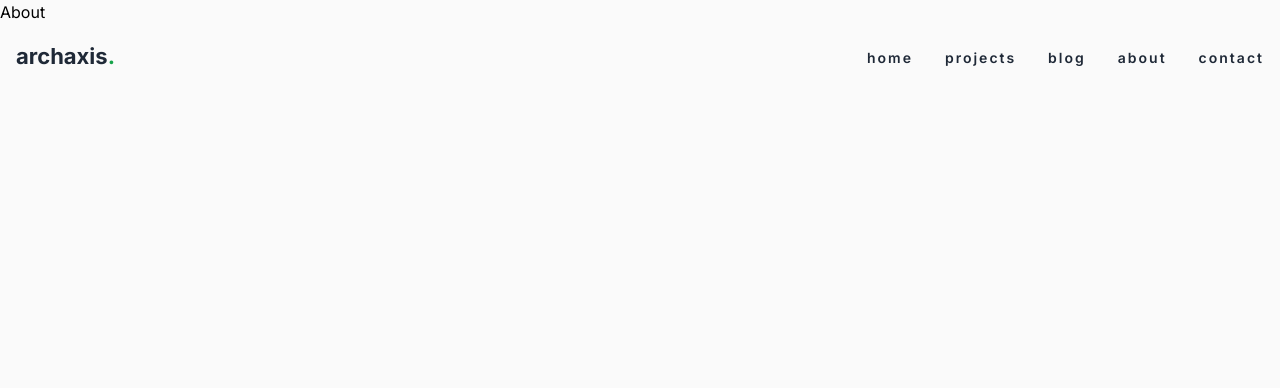
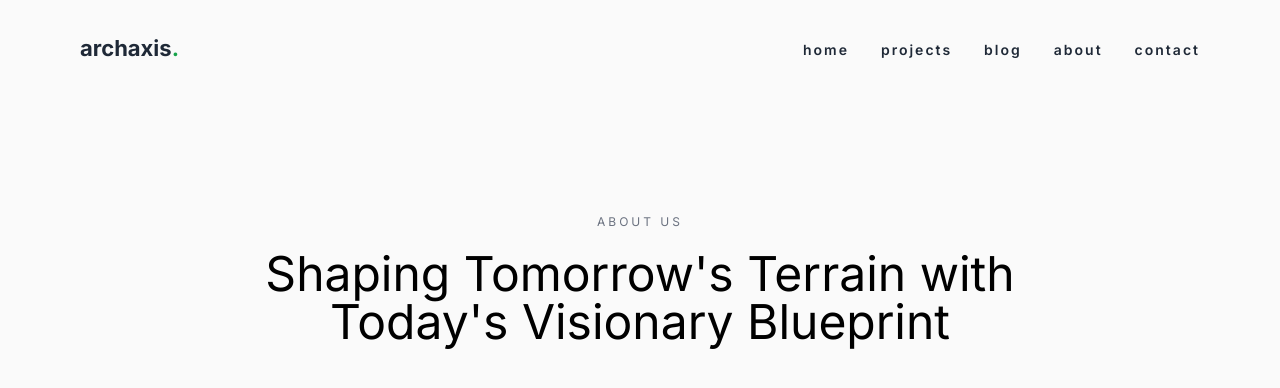
Before and after one commit to aliramazanov/archaxis, a Next.js app: page /about in a window 1280 px wide. Shown: the top 388 px of the page. Built offline with nearby package versions, Linux system fonts and the light colour scheme.

Commit message:
fix: ui errors on hero component

```diff
--- a/src/app/about/page.tsx
+++ b/src/app/about/page.tsx
@@ -1,13 +1,11 @@
-import Hero from "@/components/Hero";
+import Hero from "@/components/about/Hero";
 import React from "react";
 
 const page = () => {
   return (
-    <section>
-      <div className="">
-        <span className="">About</span>
-      </div>
-    </section>
+    <React.Fragment>
+      <Hero className="pt-52 pb-20" />
+    </React.Fragment>
   );
 };
 
--- a/src/app/page.tsx
+++ b/src/app/page.tsx
@@ -10,7 +10,7 @@ import React from "react";
 const Home: React.FC = () => {
   return (
     <React.Fragment>
-      <Hero className="pt-32 pb-0 lg:pb-10" />
+      <Hero className="pt-48 pb-0 lg:pb-10" />
       <About className="py-16 lg:py-32 overflow-hidden" />
       <Works className="py-16 lg:py-16 md:mb-16" />
       <Testimonials className="py-16 lg:py-20" />
--- a/src/components/Hero.tsx
+++ b/src/components/Hero.tsx
@@ -112,7 +112,7 @@ const Hero: React.FC<HeroProps> = ({ className }) => {
                 }}
                 viewport={{ once: true }}
                 style={{ y: imgScroll, marginTop: "4rem" }}
-                className="z-[1] relative bg-cover bg-center"
+                className="z-[1] max-w-[600px] relative bg-cover bg-center"
               >
                 <Image
                   src={require("/src/images/hero.jpg")}
--- a/src/components/Navigation.tsx
+++ b/src/components/Navigation.tsx
@@ -16,34 +16,10 @@ const navMenu: NavMenuItem[] = [
 
 const Navigation: React.FC = () => {
   const [open, setOpen] = useState<boolean>(false);
-  const pathname: string = usePathname();
-  const [windowDimensions, setWindowDimensions] = useState<{
-    height: number;
-    width: number;
-  }>({
-    height: typeof window !== "undefined" ? window.innerHeight : 0,
-    width: typeof window !== "undefined" ? window.innerWidth : 0,
-  });
-
-  useEffect(() => {
-    const handleResize = () => {
-      setWindowDimensions({
-        height: window.innerHeight,
-        width: window.innerWidth,
-      });
-    };
-
-    window.addEventListener("resize", handleResize);
-
-    return () => {
-      window.removeEventListener("resize", handleResize);
-    };
-  }, []);
-
   return (
     <React.Fragment>
       <header role="banner">
-        <div className="py-10 absolute w-full z-[3]">
+        <div className="py-8 px-16 absolute w-full z-[3]">
           <div className="container px-4 mx-auto flex items-center justify-between">
             <div>
               <Link href={"/"} className="text-[22px] text-gray-800 font-bold">
--- a/src/components/about/Hero.tsx
+++ b/src/components/about/Hero.tsx
@@ -1,7 +1,60 @@
+"use client";
+import { HeroProps } from "@/types/Types";
+import { motion } from "framer-motion";
 import React from "react";
 
-const Hero = () => {
-  return <div>Hero</div>;
+const aboutContent = {
+  heading: {
+    title: "Shaping Tomorrow's Terrain with Today's Visionary Blueprint",
+    subtitle: "About Us",
+  },
+};
+
+const Hero: React.FC<HeroProps> = ({ className }) => {
+  return (
+    <section>
+      <div className={className}>
+        <div className="container px-4 mx-auto">
+          <div className="lg:flex w-full lg:w-10/12 mx-auto items-center justify-between">
+            <div className="text-center lg:max-w-4xl mx-auto">
+              {aboutContent.heading.subtitle && (
+                <motion.span
+                  whileInView={{
+                    opacity: 1,
+                    y: 0,
+                    transition: {
+                      delay: 0.05,
+                      duration: 0.5,
+                    },
+                  }}
+                  viewport={{ once: true }}
+                  className="uppercase tracking-[3px] text-xs text-gray-500 mb-5 inline-block"
+                >
+                  {aboutContent.heading.subtitle}
+                </motion.span>
+              )}
+              {aboutContent.heading.title && (
+                <motion.h1
+                  whileInView={{
+                    opacity: 1,
+                    y: 0,
+                    transition: {
+                      delay: 0.1,
+                      duration: 0.5,
+                    },
+                  }}
+                  viewport={{ once: true }}
+                  className="text-3xl sm:text-4xl md:text-5xl"
+                >
+                  {aboutContent.heading.title}
+                </motion.h1>
+              )}
+            </div>
+          </div>
+        </div>
+      </div>
+    </section>
+  );
 };
 
 export default Hero;
```
